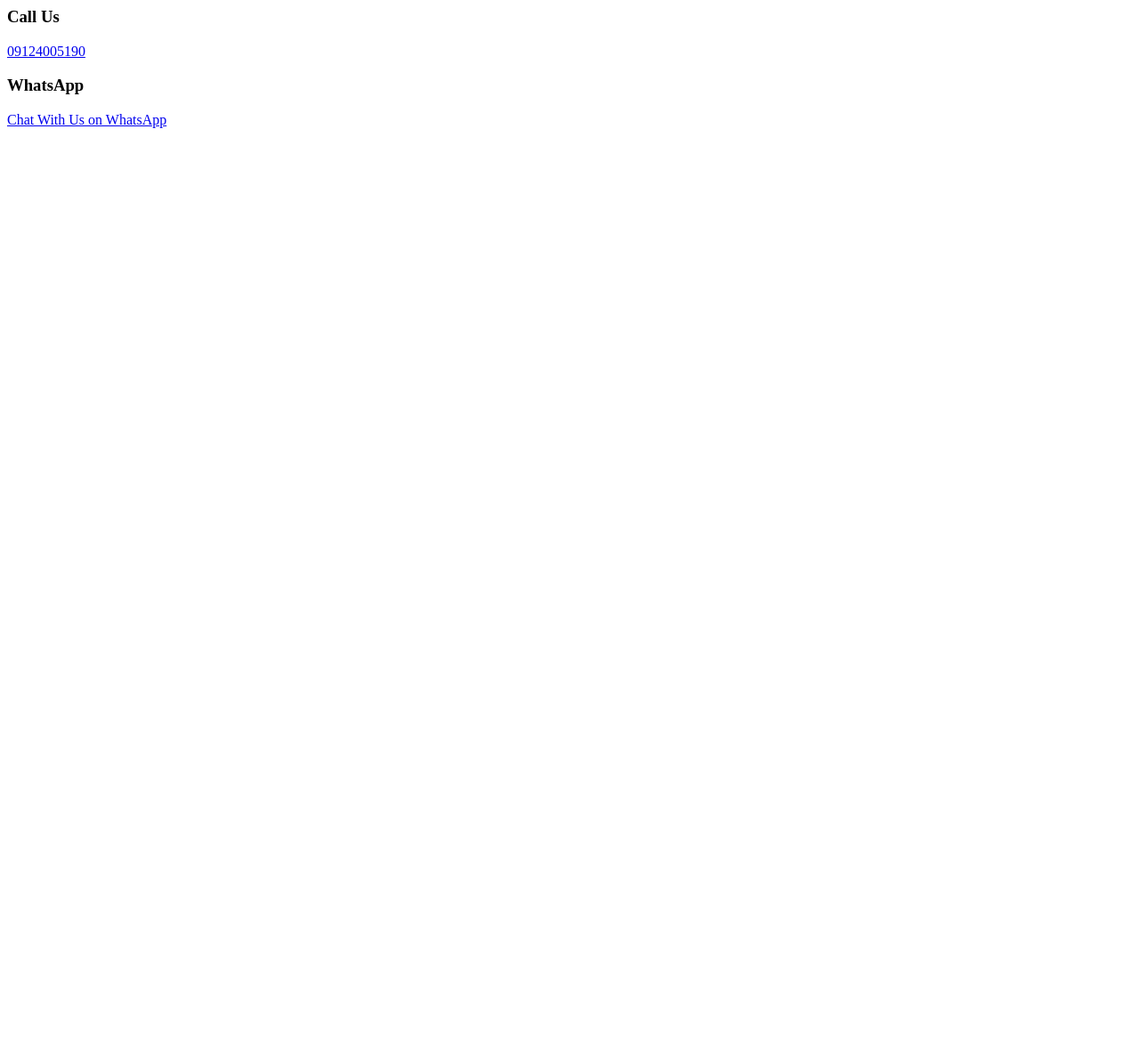
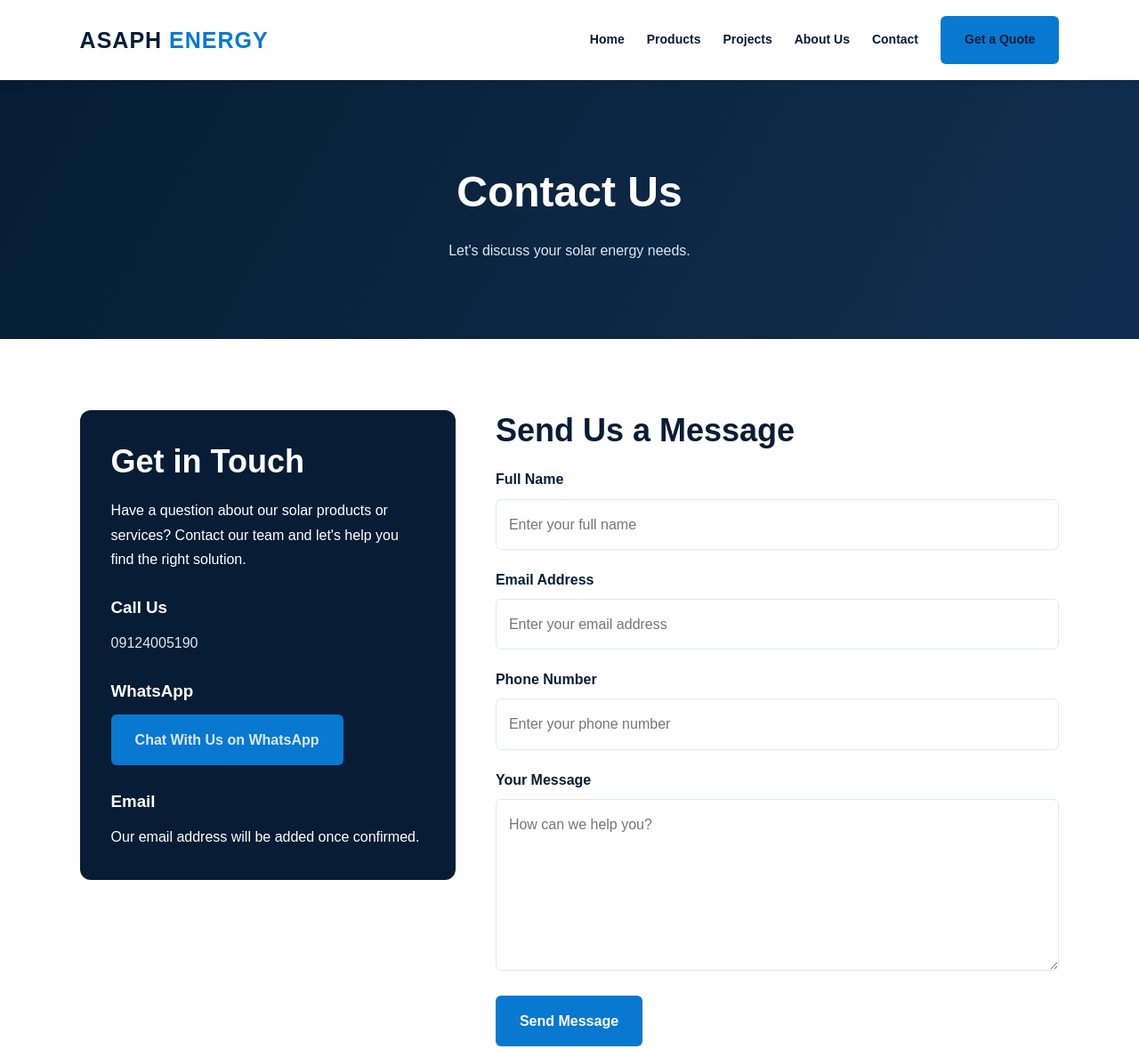
Before and after one commit to Brighttech-web/Asaph-energy-solutions, a plain HTML site: page contact.html in a window 1280 px wide. Shown: the top 1179 px of the page at 89% size. Before the commit the page ends 800 px from the top, so only its background shows below. Drawn offline with Linux system fonts and the light colour scheme.

Commit message:
Revamp contact.html with complete HTML structure
Replaced the old contact structure with a complete HTML document including header, main content, and footer. Added sections for contact information, a contact form, and a call-to-action.

```diff
--- a/contact.html
+++ b/contact.html
@@ -1,3 +1,47 @@
+
+<!DOCTYPE html>
+<html lang="en">
+<head>
+    <meta charset="UTF-8">
+    <meta name="viewport" content="width=device-width, initial-scale=1.0">
+    <meta name="description" content="Contact Asaph Energy Solutions for solar products, installations and enquiries.">
+    <meta name="theme-color" content="#0b1f3a">
+    <title>Contact Us | Asaph Energy Solutions</title>
+    <link rel="stylesheet" href="style.css">
+</head>
+<body>
+
+    <header class="header">
+        <a href="index.html" class="logo">
+            ASAPH <span>ENERGY</span>
+        </a>
+
+        <nav class="nav-links">
+            <a href="index.html">Home</a>
+            <a href="products.html">Products</a>
+            <a href="projects.html">Projects</a>
+            <a href="about.html">About Us</a>
+            <a href="contact.html" class="active">Contact</a>
+            <a href="quote.html" class="btn btn-primary">Get a Quote</a>
+        </nav>
+    </header>
+
+    <main>
+
+        <section class="page-hero">
+            <div class="page-hero-content">
+                <h1>Contact Us</h1>
+                <p>Let's discuss your solar energy needs.</p>
+            </div>
+        </section>
+
+        <section class="contact-section">
+            <div class="contact-info">
+                <h2>Get in Touch</h2>
+                <p>
+                    Have a question about our solar products or services?
+                    Contact our team and let's help you find the right solution.
+                </p>
 
                 <div class="contact-item">
                     <h3>Call Us</h3>
@@ -6,11 +50,122 @@
 
                 <div class="contact-item">
                     <h3>WhatsApp</h3>
-    <a href="https://wa.me/2349124005190"
+                    <a
+                        href="https://wa.me/2349124005190"
                         target="_blank"
                         rel="noopener noreferrer"
                         class="btn btn-primary">
                         Chat With Us on WhatsApp
                     </a>
                 </div>
+
+                <div class="contact-item">
+                    <h3>Email</h3>
+                    <p>Our email address will be added once confirmed.</p>
+                </div>
+            </div>
+
+            <div class="contact-form-container">
+                <h2>Send Us a Message</h2>
+
+                <form id="contact-form">
+
+                    <div class="form-group">
+                        <label for="contact-name">Full Name</label>
+                        <input
+                            type="text"
+                            id="contact-name"
+                            name="name"
+                            placeholder="Enter your full name"
+                            required>
+                    </div>
+
+                    <div class="form-group">
+                        <label for="contact-email">Email Address</label>
+                        <input
+                            type="email"
+                            id="contact-email"
+                            name="email"
+                            placeholder="Enter your email address"
+                            required>
+                    </div>
+
+                    <div class="form-group">
+                        <label for="contact-phone">Phone Number</label>
+                        <input
+                            type="tel"
+                            id="contact-phone"
+                            name="phone"
+                            placeholder="Enter your phone number"
+                            required>
+                    </div>
+
+                    <div class="form-group">
+                        <label for="contact-message">Your Message</label>
+                        <textarea
+                            id="contact-message"
+                            name="message"
+                            rows="6"
+                            placeholder="How can we help you?"
+                            required></textarea>
+                    </div>
+
+                    <button type="submit" class="btn btn-primary">
+                        Send Message
+                    </button>
+
+                </form>
+            </div>
+        </section>
+
+        <section class="cta-section">
+            <h2>Ready to Make the Switch to Solar?</h2>
+            <p>Tell us what you need and let's discuss a suitable solution.</p>
+            <a href="quote.html" class="btn btn-secondary">
+                Request a Quote
+            </a>
+        </section>
+
+    </main>
+
+    <footer class="footer">
+        <div class="footer-content">
+
+            <div class="footer-brand">
+                <a href="index.html" class="logo">
+                    ASAPH <span>ENERGY</span>
+                </a>
+                <p>Reliable solar energy solutions for homes and businesses.</p>
+            </div>
+
+            <div class="footer-links">
+                <h3>Quick Links</h3>
+                <a href="index.html">Home</a>
+                <a href="products.html">Products</a>
+                <a href="projects.html">Projects</a>
+                <a href="about.html">About Us</a>
+                <a href="contact.html">Contact</a>
+            </div>
+
+            <div class="footer-links">
+                <h3>Get in Touch</h3>
+                <a href="tel:09124005190">09124005190</a>
+                <a href="https://wa.me/2349124005190"
+                   target="_blank"
+                   rel="noopener noreferrer">
+                    WhatsApp Us
+                </a>
+                <a href="quote.html">Request a Quote</a>
+            </div>
+
+        </div>
+
+        <div class="footer-bottom">
+            <p>&copy; <span class="current-year"></span> Asaph Energy Solutions. All rights reserved.</p>
+        </div>
+    </footer>
+
     <script src="script.js"></script>
+
+</body>
+</html>
```
Lines whose indentation alone changed are shown as unchanged.
